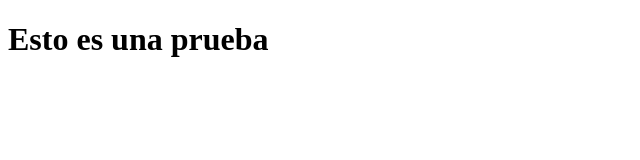
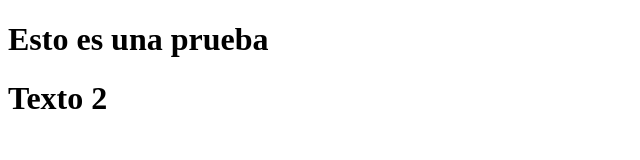
Before and after one commit to ReginoP/Practica, a plain HTML site: page index.html in a window 1280 px wide. Shown: the whole page, without its empty margins (0-640 px from the left). Drawn offline with Linux system fonts and the light colour scheme.

Commit message:
Mi primer commit

```diff
--- a/index.html
+++ b/index.html
@@ -8,5 +8,6 @@
 </head>
 <body>
     <h1>Esto es una prueba</h1>
+    <h1>Texto 2</h1>
 </body>
 </html>
```
